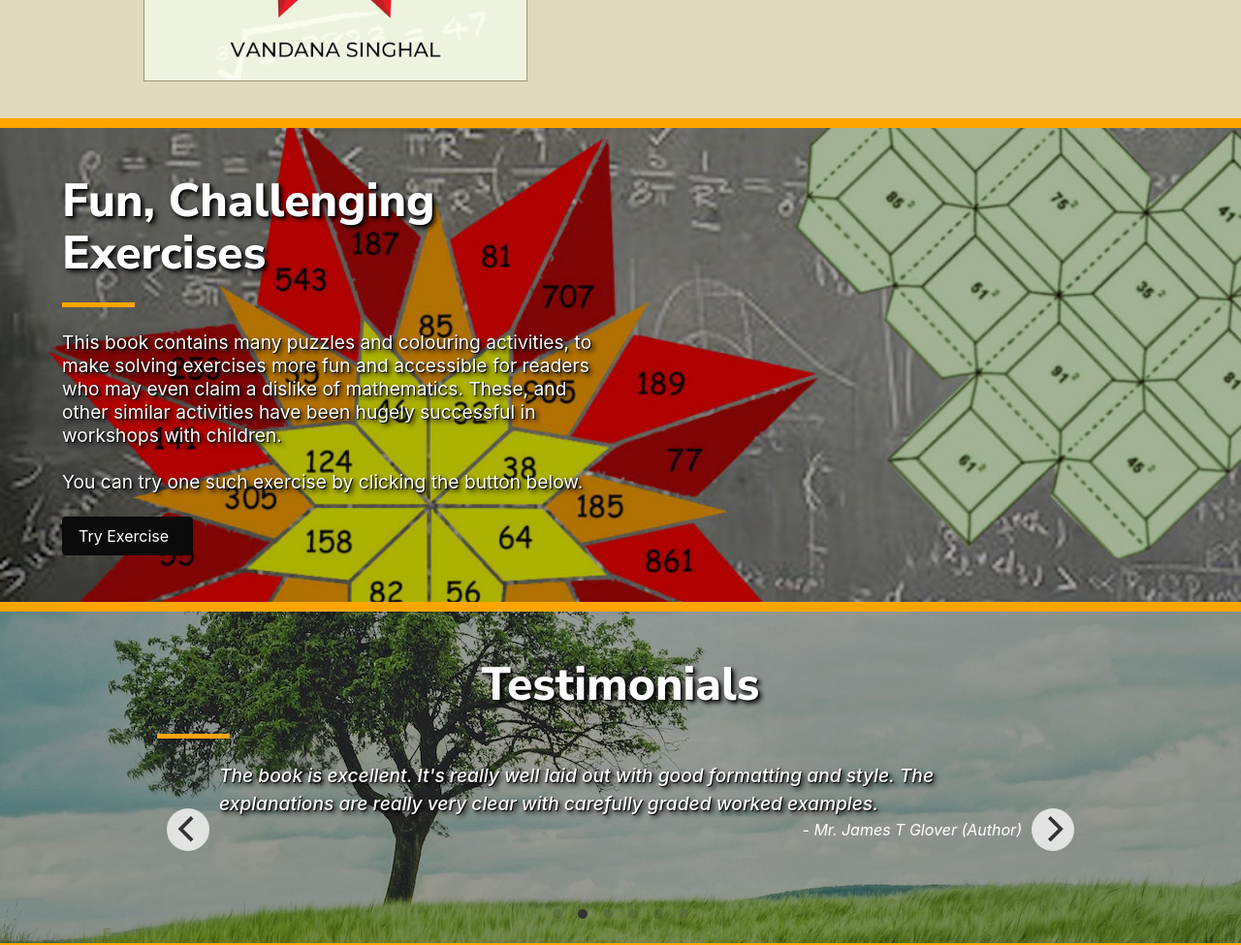
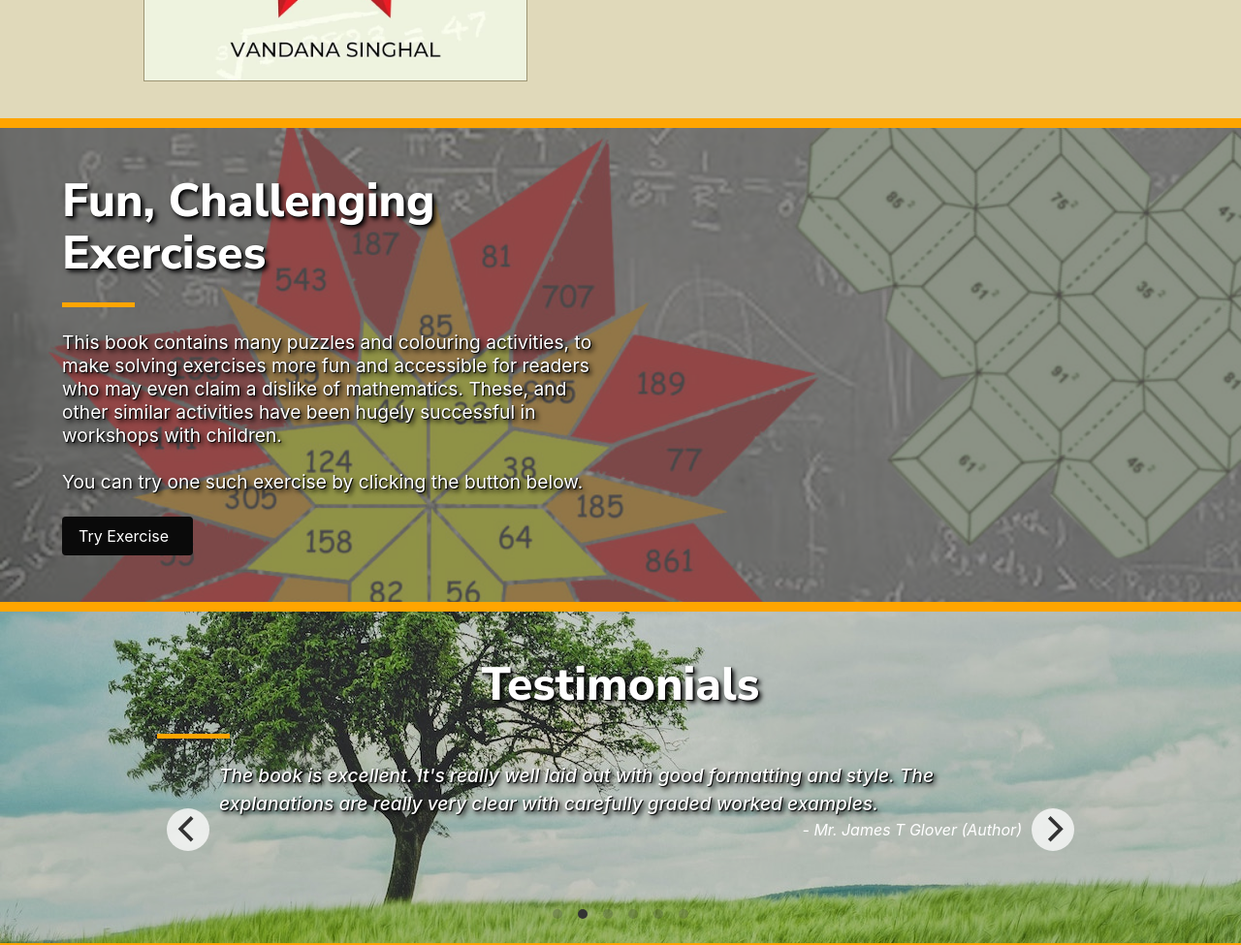
Before and after one commit to Shashwat986/VMForAllAges, a plain HTML site: page index.html in a window 1280 px wide. Shown: the part 1120-2095 px from the top of the page at 97% size. Drawn offline with nearby package versions, Linux system fonts and the light colour scheme; some icons are missing.

Commit message:
minor cleanup

```diff
--- a/hello-parallax.css
+++ b/hello-parallax.css
@@ -70,7 +70,17 @@ hr.content-divider {
   right: 0;
   top: 0;
   bottom: 0;
-  background-color: rgba(0,0,0,0.3);
+  background-color: rgba(0,0,0,0.1);
+}
+
+.parallax.is-hazier::before {
+  content: "";
+  position: absolute;
+  left: 0;
+  right: 0;
+  top: 0;
+  bottom: 0;
+  background-color: rgba(100, 100, 100, 0.7);
 }
 
 .parallax hr.content-divider {
--- a/index.html
+++ b/index.html
@@ -85,7 +85,7 @@
           </div>
         </div>
     </section>
-    <section class="section parallax is-hazy" style="background-image: url(backgrounds/bg1.jpg);">
+    <section class="section parallax is-hazier" style="background-image: url(backgrounds/bg1.jpg);">
         <div class="container">
           <div class="columns">
             <div class="column is-6">
@@ -112,7 +112,7 @@
                   <div class="carousel-cell">
                     <div class="quote">
                         <i class="text">
-                            I found the book to be extremely readable. The explanations are very lucid and the use of colours for explanations is very helpful and innovative. The progression of chapters is also very well throught out. I would definitely recommend this book to students of Vedic Mathematics
+                            I found the book to be extremely readable. The explanations are very lucid and the use of colours for explanations is very helpful and innovative. The progression of chapters is also very well thought out. I would definitely recommend this book to students of Vedic Mathematics
                         </i>
                         <i class="author">
                         - Dr. Abhijit Das (International Faculty, World Academy of Vedic Mathematics)
@@ -132,7 +132,7 @@
                   <div class="carousel-cell">
                     <div class="quote">
                         <i class="text">
-                        Using different colours is certainly a very good idea, the materia is well organised and the style is good. It is a very nice book, especially with the creative activities.
+                        Using different colours is certainly a very good idea, the material is well organised and the style is good. It is a very nice book, especially with the creative activities.
                         </i>
                         <i class="author">
                         - Mr. Kenneth Williams (Author)
```
